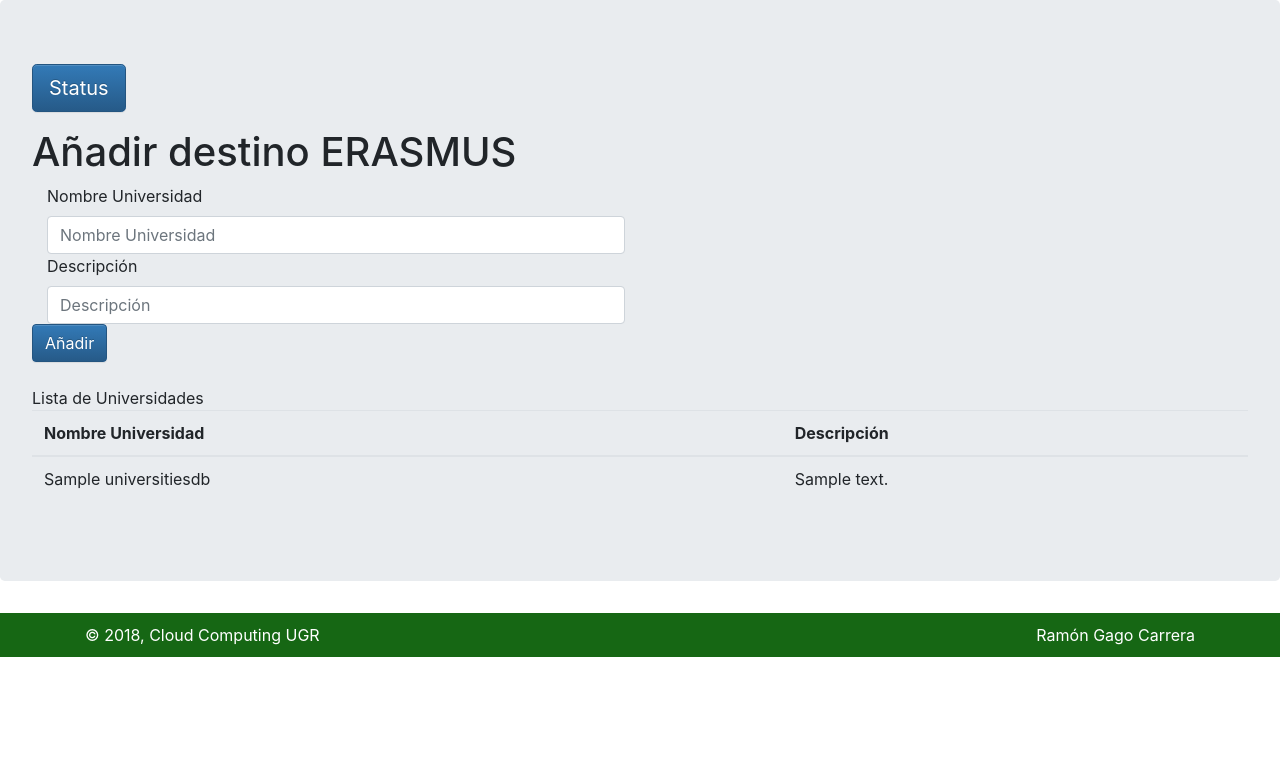
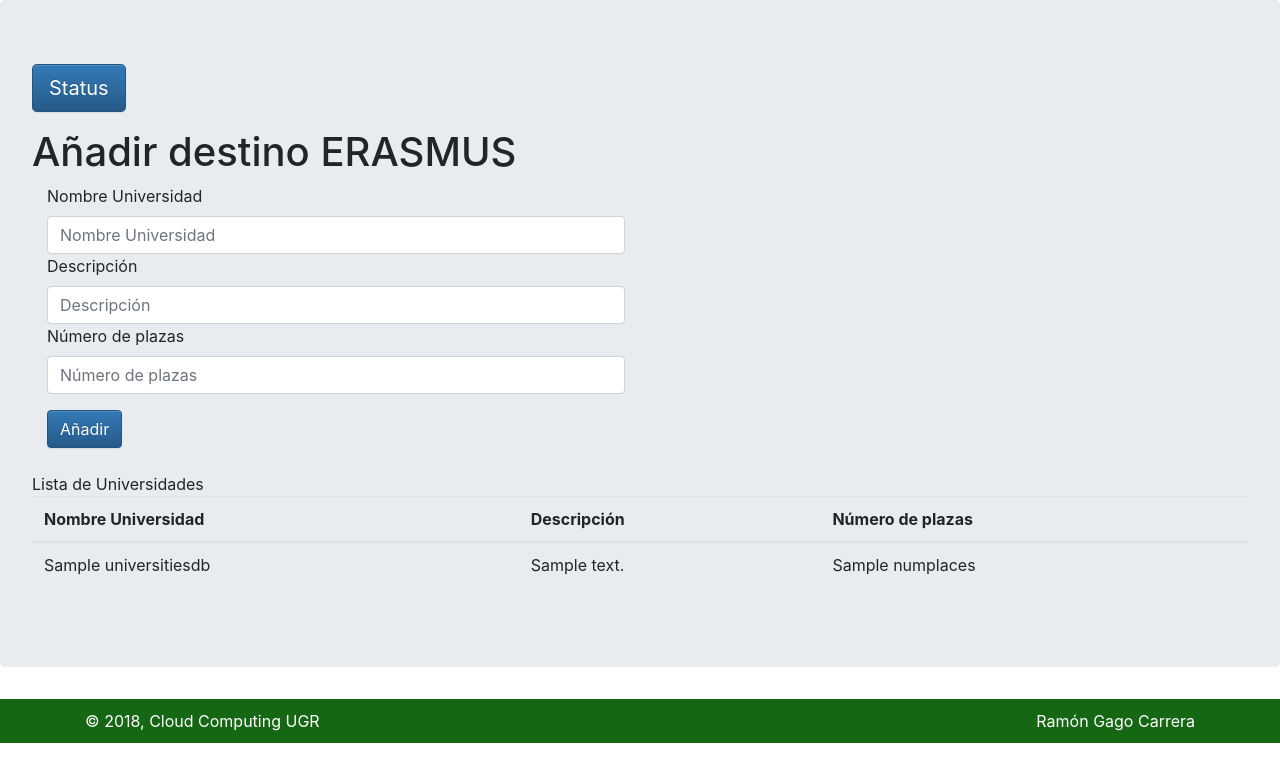
Before and after one commit to RamonGago/Dockers, a Flask app: page / in a window 1280 px wide. Shown: the top 782 px of the page. Run offline with Flask 2, Linux system fonts and the light colour scheme; a database or web service that is not in the repository returns one stand-in record (values such as "Sample title"); some libraries are stand-ins or nearby versions.

Commit message:
37 compose test

```diff
--- a/app.py
+++ b/app.py
@@ -30,7 +30,8 @@ def new():
 
     item_doc = {
         'name': request.form['name'],
-        'description': request.form['description']
+        'description': request.form['description'],
+        'numplaces': request.form['numplaces']
     }
     db.universitiesdb.insert_one(item_doc)
 
--- a/templates/universities.html
+++ b/templates/universities.html
@@ -24,7 +24,12 @@
                 <label for="description">Descripción</label>
                 <input type="text" class="form-control" name="description" id="description" placeholder="Descripción"></input>
               </div>
-              <button type="submit" class="btn btn-primary mb-2">Añadir</button>
+              <div class="col-6">
+                <label for="numplaces">Número de plazas</label>
+                <input type="text" class="form-control" name="numplaces" id="numplaces" placeholder="Número de plazas"></input>
+                <p></p>
+                <button type="submit" class="btn btn-primary mb-2">Añadir</button>
+              </div>
             </form>
             <caption>Lista de Universidades</caption>
             <table class="table">
@@ -32,6 +37,7 @@
                 <tr>
                   <th scope="col">Nombre Universidad</th>
                   <th scope="col">Descripción</th>
+                  <th scope="col">Número de plazas</th>
                 </tr>
               </thead>
               <tbody>
@@ -39,6 +45,7 @@
                   <tr>
                     <td>{{ item.name }}</td>
                     <td>{{ item.description }}</td>
+                    <td>{{ item.numplaces }}</td>
                   </tr>
                 {% endfor %}
               </tbody>
```
